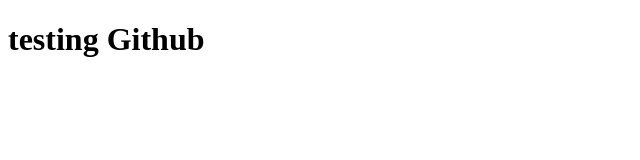
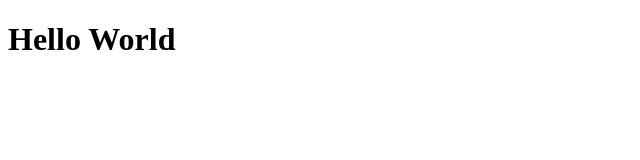
Before and after one commit to agostinoluca/htmlcss-hello, a plain HTML site: page index.html in a window 1280 px wide. Shown: the whole page, without its empty margins (0-640 px from the left). Drawn offline with Linux system fonts and the light colour scheme.

Commit message:
change text in body h1

```diff
--- a/index.html
+++ b/index.html
@@ -6,6 +6,6 @@
     <title>Test</title>
 </head>
 <body>
-    <h1>testing Github</h1>
+    <h1>Hello World</h1>
 </body>
 </html>
```
